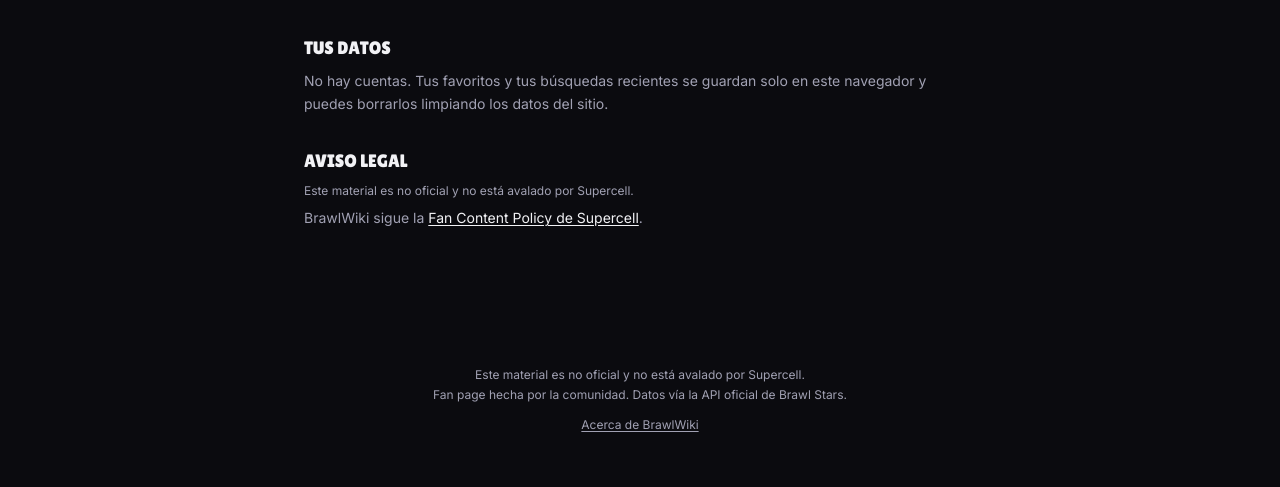
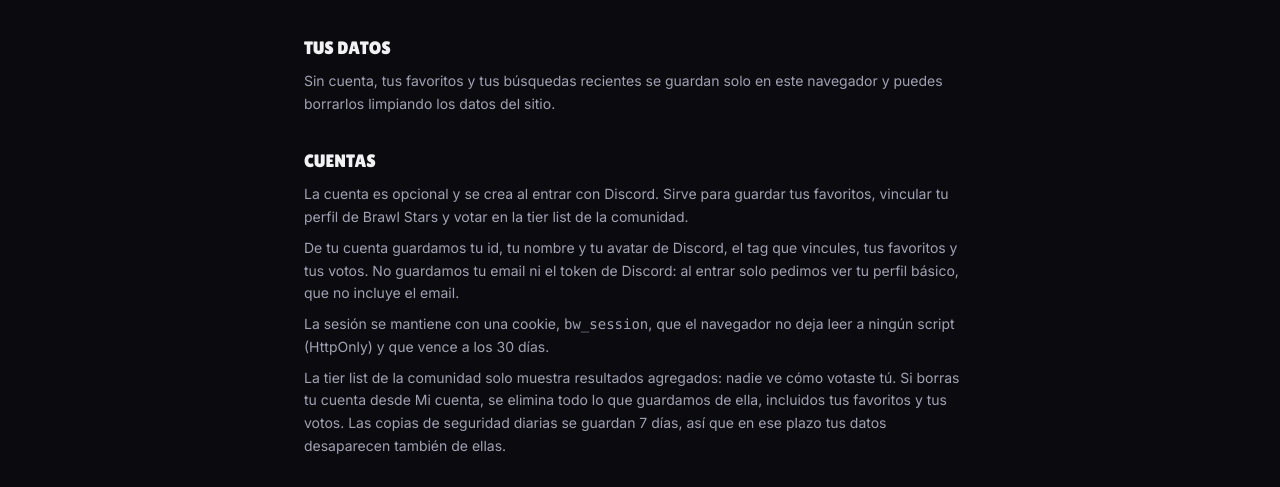
Before and after one commit to Ezy01v1/BrawlwikiEzy, a Next.js app in the folder apps/web/: page /acerca in a window 1280 px wide. Shown: the part 313-800 px from the top of the page. Built offline with nearby package versions, Linux system fonts and the light colour scheme; no server answers.

Commit message:
feat(web): /acerca explica qué guarda una cuenta y cómo borrarla

```diff
--- a/apps/web/src/app/acerca/page.tsx
+++ b/apps/web/src/app/acerca/page.tsx
@@ -27,8 +27,28 @@
 
       <h2 className={H2}>Tus datos</h2>
       <p className={P}>
-        No hay cuentas. Tus favoritos y tus búsquedas recientes se guardan solo en este navegador y puedes borrarlos
+        Sin cuenta, tus favoritos y tus búsquedas recientes se guardan solo en este navegador y puedes borrarlos
         limpiando los datos del sitio.
+      </p>
+
+      <h2 className={H2}>Cuentas</h2>
+      <p className={P}>
+        La cuenta es opcional y se crea al entrar con Discord. Sirve para guardar tus favoritos, vincular tu perfil de
+        Brawl Stars y votar en la tier list de la comunidad.
+      </p>
+      <p className={`mt-2 ${P}`}>
+        De tu cuenta guardamos tu id, tu nombre y tu avatar de Discord, el tag que vincules, tus favoritos y tus votos.
+        No guardamos tu email ni el token de Discord: al entrar solo pedimos ver tu perfil básico, que no incluye el
+        email.
+      </p>
+      <p className={`mt-2 ${P}`}>
+        La sesión se mantiene con una cookie, <code>bw_session</code>, que el navegador no deja leer a ningún script
+        (HttpOnly) y que vence a los 30 días.
+      </p>
+      <p className={`mt-2 ${P}`}>
+        La tier list de la comunidad solo muestra resultados agregados: nadie ve cómo votaste tú. Si borras tu cuenta
+        desde Mi cuenta, se elimina todo lo que guardamos de ella, incluidos tus favoritos y tus votos. Las copias de
+        seguridad diarias se guardan 7 días, así que en ese plazo tus datos desaparecen también de ellas.
       </p>
 
       <h2 className={H2}>Aviso legal</h2>
```
Also changed, not shown: 1 other file (tests, documents, lock files or other folders).
